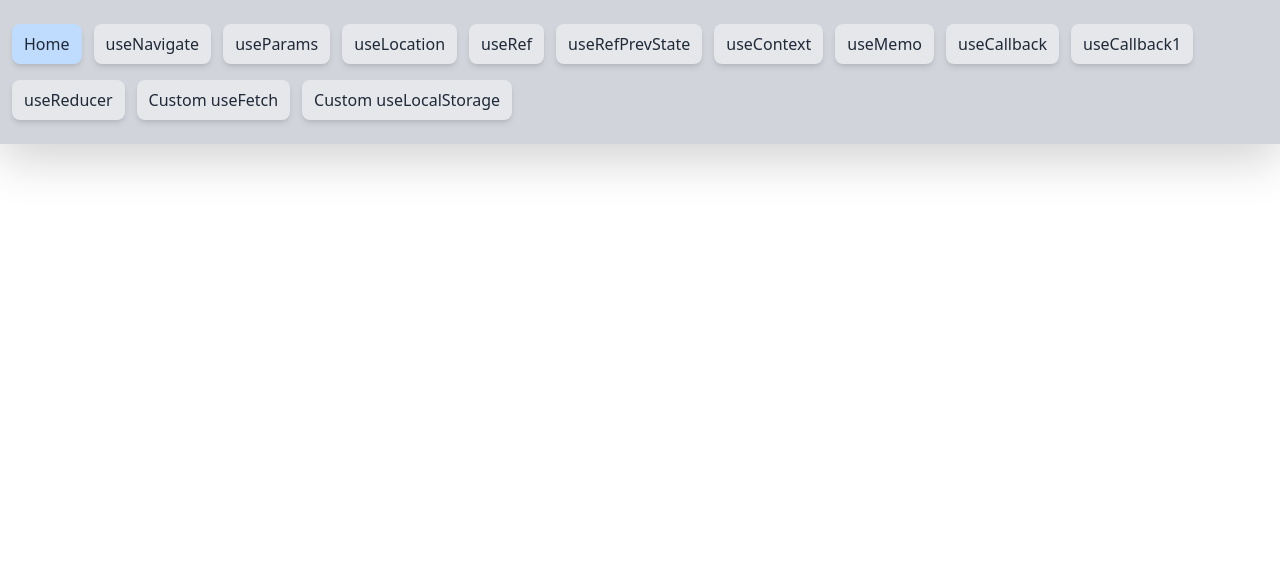
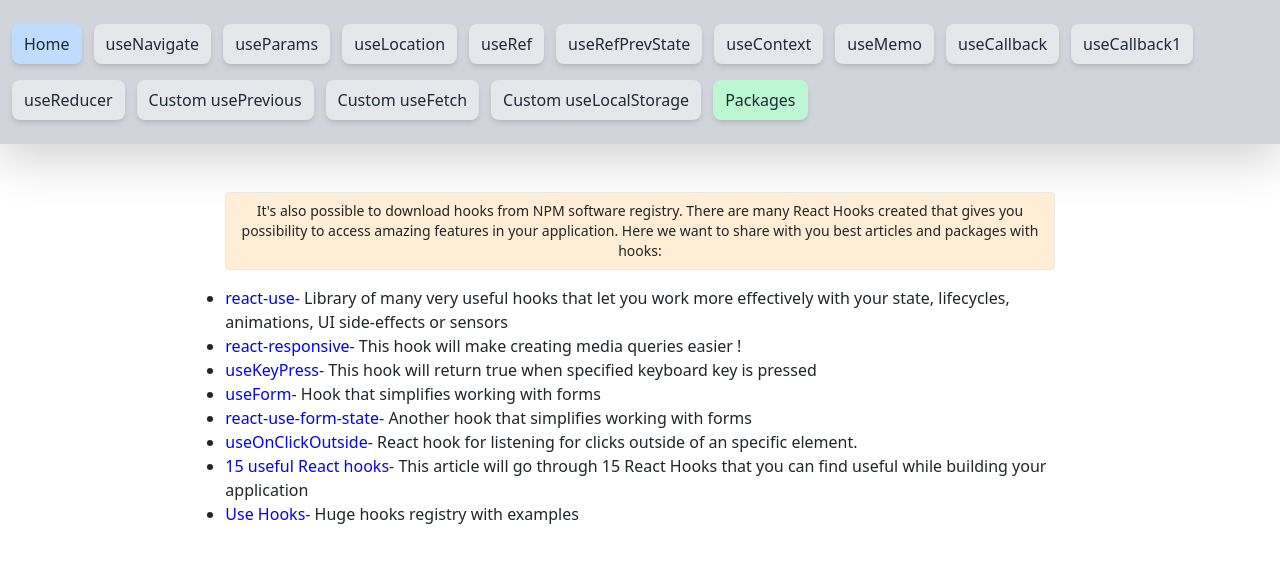
Before and after one commit to Kornass/ReactHooks, a React (Create React App) app: page /packages in a window 1280 px wide. Shown: the top 562 px of the page. Built offline with nearby package versions, Linux system fonts and the light colour scheme.

Commit message:
v 1.0.0 finished

```diff
--- a/src/App.js
+++ b/src/App.js
@@ -12,6 +12,8 @@ import UseNavigate from "./ExistingHooks/UseNavigate";
 import UseParams from "./ExistingHooks/UseParams";
 import UseReducer from "./ExistingHooks/UseReducer";
 import UseLocation from "./ExistingHooks/UseLocation";
+import CustomusePrevious from "./CustomHooks/usePrevious/CustomusePrevious";
+import Packages from "./components/Packages";
 import { BrowserRouter as Router, Routes, Route } from "react-router-dom";
 
 function App() {
@@ -33,6 +35,8 @@ function App() {
         {/* We specify a params in our URL. Whatever will be passed it will be accessible in params object under 'data' property */}
         <Route path="/params/:data" element={<UseParams />} />
         <Route path="/location" element={<UseLocation />} />
+        <Route path="/previous" element={<CustomusePrevious />} />
+        <Route path="/packages" element={<Packages />} />
       </Routes>
     </Router>
   );
--- /dev/null
+++ b/src/CustomHooks/usePrevious/CustomusePrevious.jsx
@@ -0,0 +1,26 @@
+import { useState } from "react";
+import { usePrevious } from "./usePrevious";
+function CustomusePrevious() {
+  // we set a state with useState- initially 0
+  const [count, setCount] = useState(0);
+  // we extract previous count state from usePrevious hook
+  const previousCount = usePrevious(count);
+
+  return (
+    <div className="container">
+      <p className="textSection">
+        This hook allows us to have access to previous state value
+      </p>
+      <p>Count:{count}</p>
+      <button
+        className="button"
+        onClick={() => setCount((prevState) => prevState + 1)}
+      >
+        +
+      </button>
+      <p>Previous count: {previousCount}</p>
+    </div>
+  );
+}
+
+export default CustomusePrevious;
--- /dev/null
+++ b/src/CustomHooks/usePrevious/usePrevious.js
@@ -0,0 +1,18 @@
+import { useRef } from "react";
+// we pass current state to our hook an an argument
+export const usePrevious = (value) => {
+  // Creating a reference to a state variable
+  const currentRef = useRef(value);
+  // Creating an empy reference (we will assign our previous state to this variable)
+  const prevRef = useRef();
+
+  // if state variable changed
+  if (currentRef.current !== value) {
+    // we assign currentRef value to prevRef
+    prevRef.current = currentRef.current;
+    // we update our currentRef reference to track the state
+    currentRef.current = value;
+  }
+  // We return previous state
+  return prevRef.current;
+};
--- a/src/components/Navbar.js
+++ b/src/components/Navbar.js
@@ -115,6 +115,15 @@ function Navbar() {
         useReducer
       </NavLink>
       <NavLink
+        to="/previous"
+        className={`
+        link
+        ${location.pathname === "/previous" && "bg-green-200"}
+     `}
+      >
+        Custom usePrevious
+      </NavLink>
+      <NavLink
         to="/fetch"
         className={`
         link
@@ -132,6 +141,16 @@ function Navbar() {
       >
         Custom useLocalStorage
       </NavLink>
+      <NavLink
+        to="/packages"
+        className={`
+        link
+        ${location.pathname === "/packages" && "bg-green-200"}
+        bg-amber-100
+     `}
+      >
+        Packages
+      </NavLink>
     </nav>
   );
 }
--- /dev/null
+++ b/src/components/Packages.js
@@ -0,0 +1,106 @@
+import { Link } from "react-router-dom";
+
+function Packages() {
+  return (
+    <div className="container">
+      <p className="textSection">
+        {" "}
+        It's also possible to download hooks from NPM software registry. There
+        are many React Hooks created that gives you possibility to access
+        amazing features in your application. Here we want to share with you
+        best articles and packages with hooks:
+      </p>
+      <ul className="list-disc text-left">
+        <li>
+          <p>
+            <Link
+              to="https://www.npmjs.com/package/react-use"
+              style={{ color: "blue" }}
+            >
+              react-use
+            </Link>
+            - Library of many very useful hooks that let you work more
+            effectively with your state, lifecycles, animations, UI side-effects
+            or sensors
+          </p>
+        </li>
+        <li>
+          <p>
+            <Link
+              to="https://www.npmjs.com/package/react-responsive"
+              style={{ color: "blue" }}
+            >
+              react-responsive
+            </Link>
+            - This hook will make creating media queries easier !
+          </p>
+        </li>
+        <li>
+          <p>
+            <Link
+              to="https://www.npmjs.com/package/@react-typed-hooks/use-key-press"
+              style={{ color: "blue" }}
+            >
+              useKeyPress
+            </Link>
+            - This hook will return true when specified keyboard key is pressed
+          </p>
+        </li>
+        <li>
+          <p>
+            <Link to="https://react-hook-form.com/" style={{ color: "blue" }}>
+              useForm
+            </Link>
+            - Hook that simplifies working with forms
+          </p>
+        </li>
+
+        <li>
+          <p>
+            <Link
+              to="https://www.npmjs.com/package/react-use-form-state"
+              style={{ color: "blue" }}
+            >
+              react-use-form-state
+            </Link>
+            - Another hook that simplifies working with forms
+          </p>
+        </li>
+        <li>
+          <p>
+            <Link
+              to="https://www.npmjs.com/package/use-onclickoutside"
+              style={{ color: "blue" }}
+            >
+              useOnClickOutside
+            </Link>
+            - React hook for listening for clicks outside of an specific
+            element.
+          </p>
+        </li>
+        <li>
+          <p>
+            <Link
+              to="https://medium.com/@Chris1993/15-useful-custom-react-hooks-for-your-next-web-app-c5902d868f4c"
+              style={{ color: "blue" }}
+            >
+              15 useful React hooks
+            </Link>
+            - This article will go through 15 React Hooks that you can find
+            useful while building your application
+          </p>
+        </li>
+        <li>
+          <p>
+            <Link to="https://usehooks.com/" style={{ color: "blue" }}>
+              Use Hooks
+            </Link>
+            - Huge hooks registry with examples
+          </p>
+        </li>
+      </ul>
+    </div>
+  );
+}
+
+export default Packages;
```
